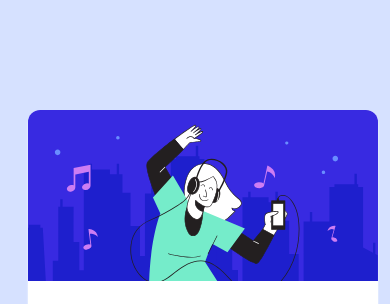
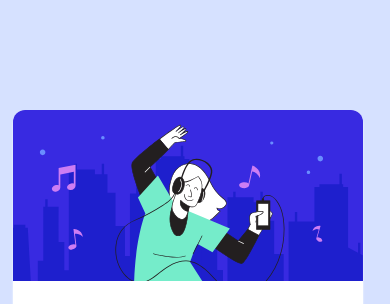
Before and after one commit to Naveen1812Rawat/Order-Summary-Component, a plain HTML site: page index.html in a window 390 px wide. Shown: the top 304 px of the page. Drawn offline with Linux system fonts and the light colour scheme.

Commit message:
Update index.html

```diff
--- a/index.html
+++ b/index.html
@@ -147,7 +147,8 @@
       .container{
         border-width: 0px;
         margin-top: 110px;
-        margin-left: 20px;
+        margin-left: 5px;
+        margin-right: 5px;
         height: 535px;
         width: 350px;
         background-color: white;
```
